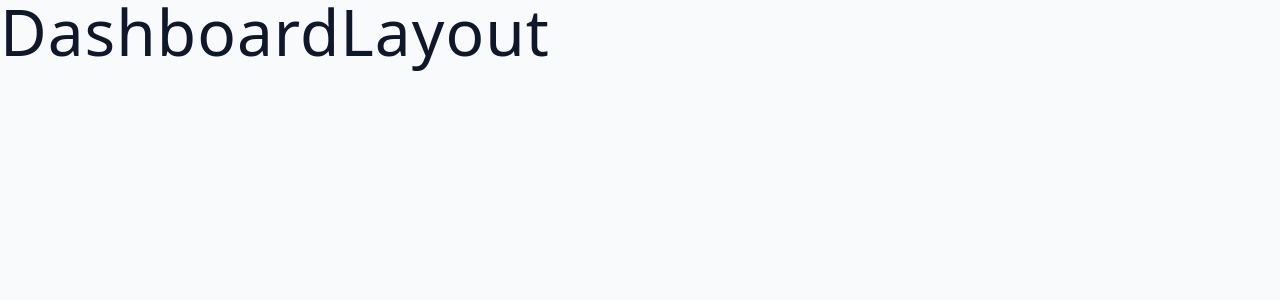
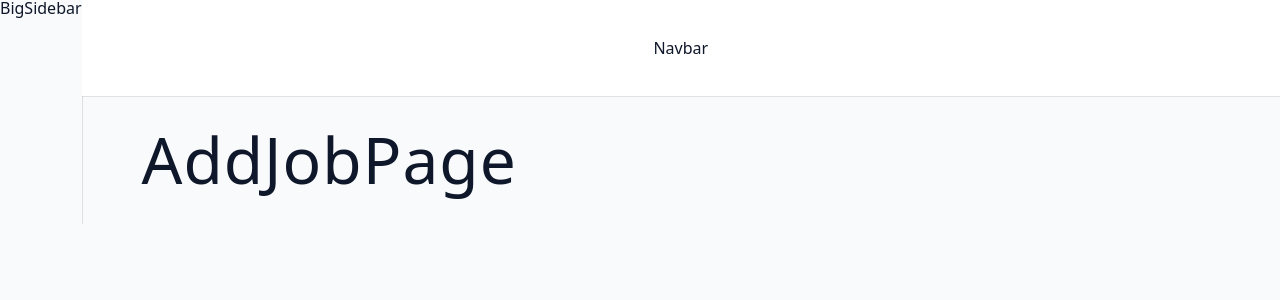
Before and after one commit to gamerfoxx/react-job-tracking-app, a React (Vite) app: page /dashboard in a window 1280 px wide. Shown: the top 300 px of the page. Built offline with nearby package versions, Linux system fonts and the light colour scheme.

Commit message:
add menu items

```diff
--- a/src/App.jsx
+++ b/src/App.jsx
@@ -6,6 +6,11 @@ import {
 	LoginPage,
 	DashboardLayout,
 	ErrorPage,
+	AddJobPage,
+	StatsPage,
+	AllJobsPage,
+	ProfilePage,
+	AdminPage,
 } from './pages';
 //router used imported from npm i react-router-dom
 
@@ -30,6 +35,28 @@ const router = createBrowserRouter([
 			{
 				path: 'dashboard',
 				element: <DashboardLayout />,
+				children: [
+					{
+						index: true, //Used to show the default content for the layout
+						element: <AddJobPage />,
+					},
+					{
+						path: 'stats',
+						element: <StatsPage />,
+					},
+					{
+						path: 'all-jobs',
+						element: <AllJobsPage />,
+					},
+					{
+						path: 'profile',
+						element: <ProfilePage />,
+					},
+					{
+						path: 'admin',
+						element: <AdminPage />,
+					},
+				],
 			},
 		],
 	},
--- /dev/null
+++ b/src/components/CustomButton.jsx
@@ -0,0 +1,11 @@
+/* eslint-disable react/prop-types */
+function CustomButton({ type, label }) {
+	return (
+		<button
+			type={type}
+			className="btn btn-block">
+			{label || type}
+		</button>
+	);
+}
+export default CustomButton;
--- /dev/null
+++ b/src/components/menus/BigSidebar.jsx
@@ -0,0 +1,7 @@
+import Wrapper from '../../assets/wrappers/BigSidebar';
+
+function BigSidebar() {
+	return <Wrapper>BigSidebar</Wrapper>;
+}
+
+export default BigSidebar;
--- /dev/null
+++ b/src/components/menus/Navbar.jsx
@@ -0,0 +1,7 @@
+import Wrapper from '../../assets/wrappers/Navbar';
+
+function Navbar() {
+	return <Wrapper>Navbar</Wrapper>;
+}
+
+export default Navbar;
--- /dev/null
+++ b/src/components/menus/SmallSidebar.jsx
@@ -0,0 +1,7 @@
+import Wrapper from '../../assets/wrappers/SmallSidebar';
+
+function SmallSidebar() {
+	return <Wrapper>SmallSidebar</Wrapper>;
+}
+
+export default SmallSidebar;
--- /dev/null
+++ b/src/components/menus/index.js
@@ -0,0 +1,3 @@
+export { default as BigSidebar } from './BigSidebar';
+export { default as SmallSidebar } from './SmallSidebar';
+export { default as Navbar } from './Navbar';
--- a/src/pages/DashboardLayout.jsx
+++ b/src/pages/DashboardLayout.jsx
@@ -1,4 +1,21 @@
+import { Outlet } from 'react-router-dom';
+import Wrapper from '../assets/wrappers/Dashboard';
+import { BigSidebar, Navbar, SmallSidebar } from '../components/menus';
+
 const DashboardLayout = () => {
-	return <h1>DashboardLayout</h1>;
+	return (
+		<Wrapper>
+			<main className="dashboard">
+				<SmallSidebar />
+				<BigSidebar />
+				<div>
+					<Navbar />
+					<div className="dashboard-page">
+						<Outlet />
+					</div>
+				</div>
+			</main>
+		</Wrapper>
+	);
 };
 export default DashboardLayout;
```
